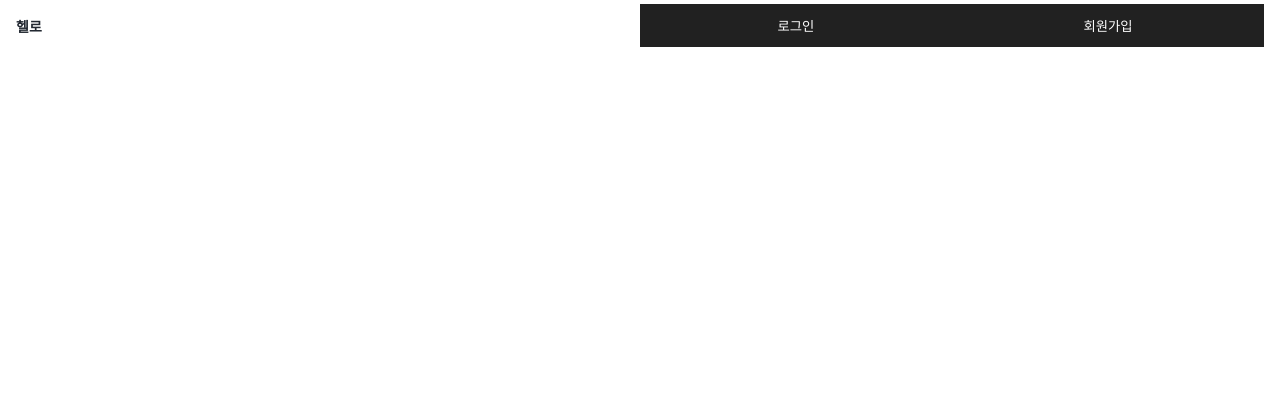
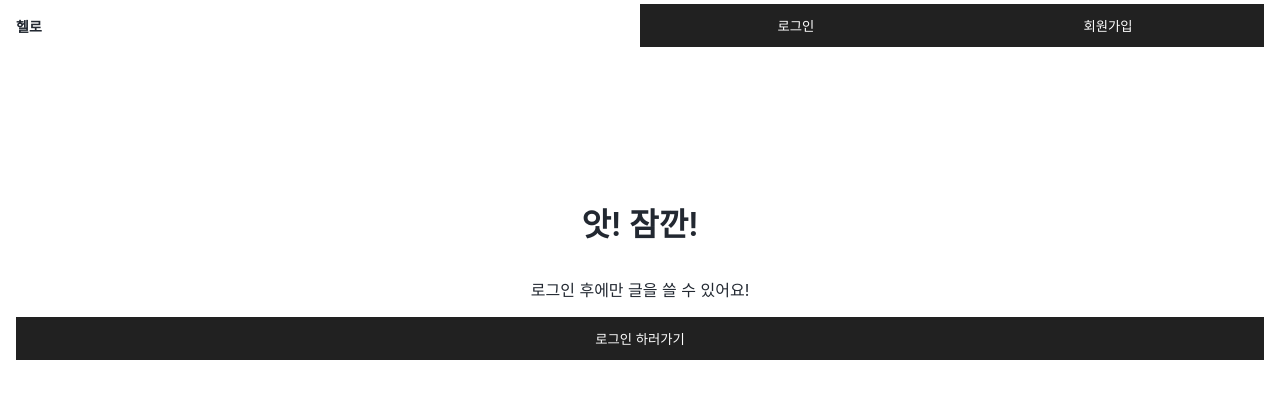
Before and after one commit to GAHYUN-P/reactprac13, a React (Create React App) app: page /write in a window 1280 px wide. Shown: the top 398 px of the page. Built offline with nearby package versions, Linux system fonts and the light colour scheme.

Commit message:
로그인 후에만 /write 접근하기, 작성한 게시글 내용 state에 넘겨주기

```diff
--- a/src/elements/Grid.js
+++ b/src/elements/Grid.js
@@ -2,7 +2,7 @@ import React from 'react';
 import styled from "styled-components";
 
 const Grid = (props) => {
-  const { is_flex, width, margin, padding, bg, children } = props;
+  const { is_flex, width, margin, padding, bg, children, center } = props;
 
   const styles = {
       is_flex: is_flex,
@@ -10,6 +10,7 @@ const Grid = (props) => {
       margin: margin,
       padding: padding,
       bg: bg,
+      center: center,
   };
   return (
     <React.Fragment>
@@ -25,6 +26,7 @@ Grid.defaultProps = {
   padding: false,
   margin: false,
   bg: false,
+  center: false,
 };
 
 const GridBox = styled.div`
@@ -39,6 +41,7 @@ const GridBox = styled.div`
     props.is_flex
       ? `display: flex; align-items: center; justify-content: space-between; `
       : ""}
+  ${(props) => (props.center ? `text-align: center;` : "")}
 `;
 
 export default Grid;
--- a/src/pages/PostWrite.js
+++ b/src/pages/PostWrite.js
@@ -1,13 +1,45 @@
-import { upload } from "@testing-library/user-event/dist/upload";
 import React from "react";
 import {Grid, Text, Button, Image, Input} from "../elements/Index.js";
 import Upload from "../shared/Upload";
+import {useSelector, useDispatch} from "react-redux";
 
 const PostWrite = (props) => {
+    // 로그인 체크하기
+    const is_login = useSelector((state) => state.user.is_login);
+    const {history} = props;
+
+    const [contents, setContents] = React.useState('');
+
+    // 텍스트 내용 받아오기
+    const changeContents = (e) => {
+        setContents(e.target.value);
+    }
+
+    if (!is_login) {
+        return (
+            <Grid margin="100px 0px" padding="16px" center="center">
+                <Text size="32px" bold="bold">
+                    앗! 잠깐!
+                </Text>
+                <Text size="16px">
+                    로그인 후에만 글을 쓸 수 있어요!
+                </Text>
+                <Button
+                    _onClick={() => {
+                        // history.push를 쓰게되면 뒤로갔을때 로그인을 안했더라도 다시 이 작성페이지로 돌아온다. replace는 지금있는 페이지에서
+                        // 갈아끼우는거다!
+                        history.replace("/login");
+                    }}>
+                    로그인 하러가기
+                </Button>
+            </Grid>
+        );
+    }
+
     return (
         <React.Fragment>
             <Grid padding="16px">
-          <Text margin="0px" size="36px" bold>
+                <Text margin="0px" size="36px" bold="bold">
                     게시글 작성
                 </Text>
                 <Upload/>
@@ -15,16 +47,20 @@ const PostWrite = (props) => {
 
             <Grid>
                 <Grid padding="16px">
-            <Text margin="0px" size="24px" bold>
+                    <Text margin="0px" size="24px" bold="bold">
                         미리보기
                     </Text>
                 </Grid>
 
-          <Image shape="rectangle" />
+                <Image shape="rectangle"/>
             </Grid>
 
             <Grid padding="16px">
-          <Input label="게시글 내용" placeholder="게시글 작성" multiLine />
+                <Input
+                    _onChange={changeContents}
+                    label="게시글 내용"
+                    placeholder="게시글 작성"
+                    multiLine="multiLine"/>
             </Grid>
 
             <Grid padding="16px">
--- a/src/shared/App.js
+++ b/src/shared/App.js
@@ -50,7 +50,7 @@ function App() {
                         <Route path="/post/:id" exact component={PostDetail}/>
                     </ConnectedRouter>
                 </React.Fragment>
-                <Button is_float text="+"></Button>
+                <Button is_float text="+" _onClick={() => {history.push('/write');}}></Button>
             </Grid>
         );
     }
@@ -63,6 +63,7 @@ function App() {
                     <Route path="/" exact component={PostList}/>
                     <Route path="/login" exact component={Login}/>
                     <Route path="/signup" exact component={Signup}/>
+                    <Route path="/write" exact component={PostWrite}/>
                 </ConnectedRouter>
             </React.Fragment>
         </Grid>
```
Lines whose indentation alone changed are shown as unchanged.
